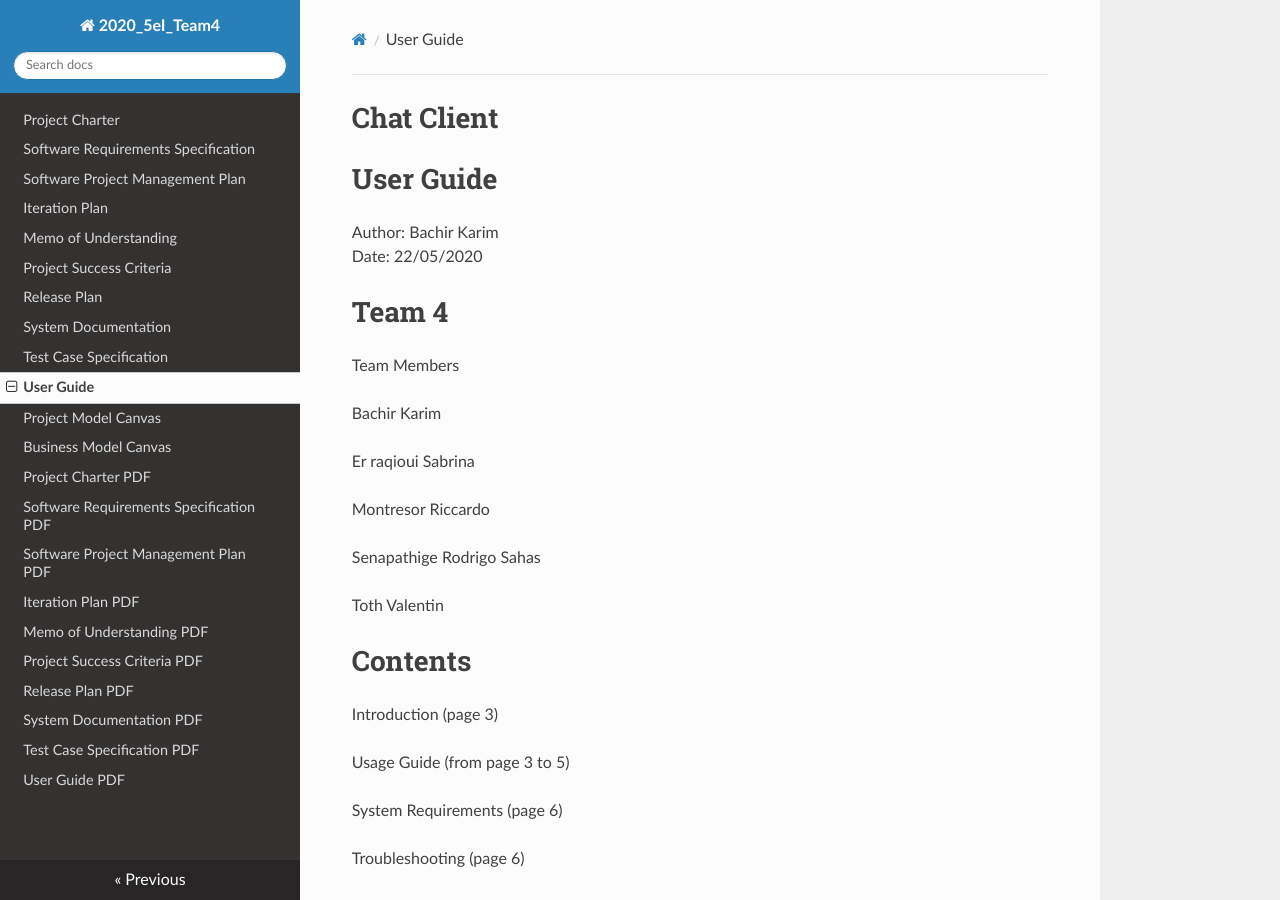
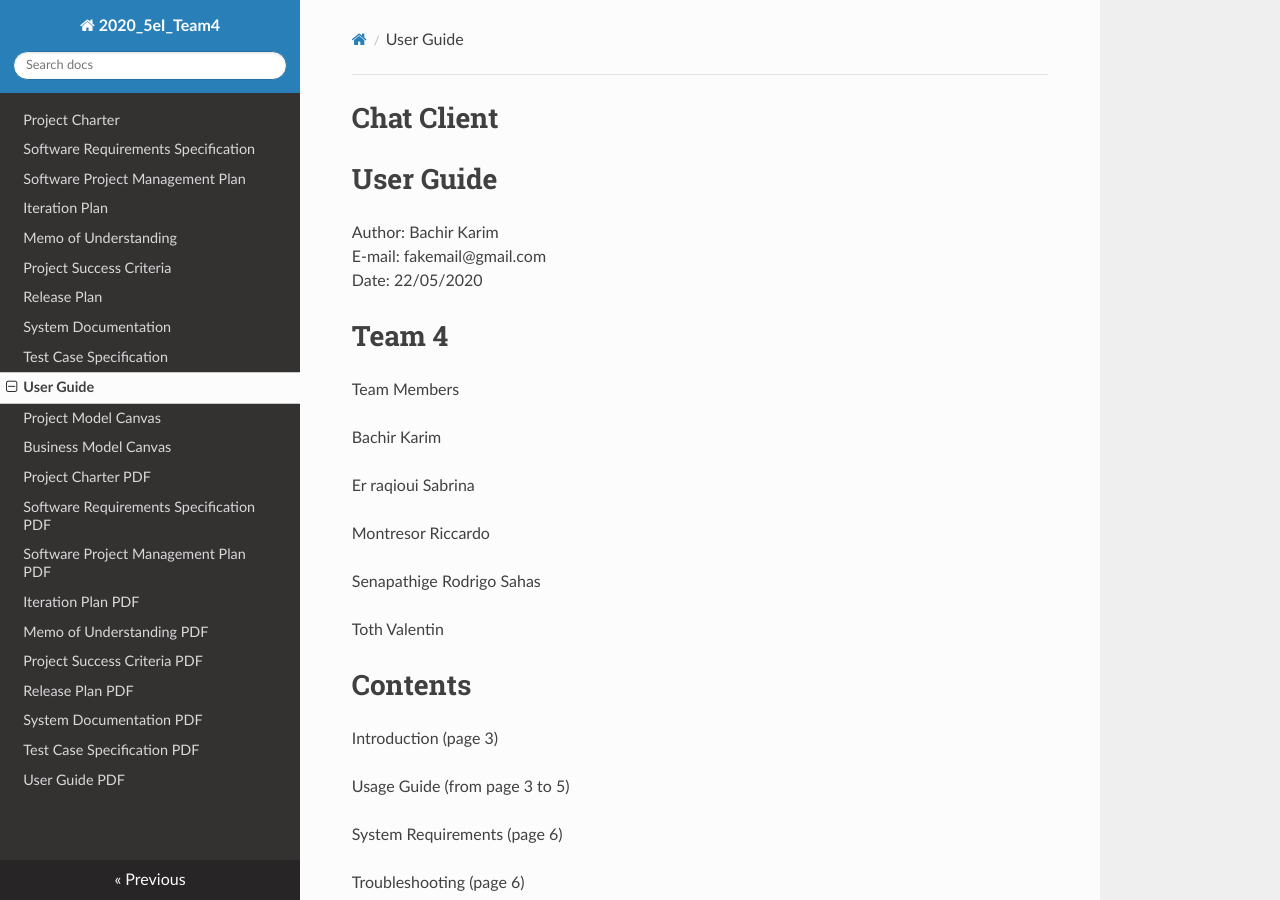
Before and after one commit to sabrinaer2001/Client, an MkDocs documentation site: the page built from docs/User-Guide.md, in a window 1280 px wide and 900 px high. Built offline with MkDocs 1.6.1, drawn with Linux system fonts in a browser that asks for light colours; nearby versions of some CDN libraries.

Commit message:
sistemata user guide

```diff
--- a/docs/User-Guide.md
+++ b/docs/User-Guide.md
@@ -3,6 +3,7 @@
 
 # User Guide
 Author: Bachir Karim
+E-mail: fakemail@gmail.com
 Date: 22/05/2020
 # Team 4
 
```
Also changed, not shown: 1 other file.
